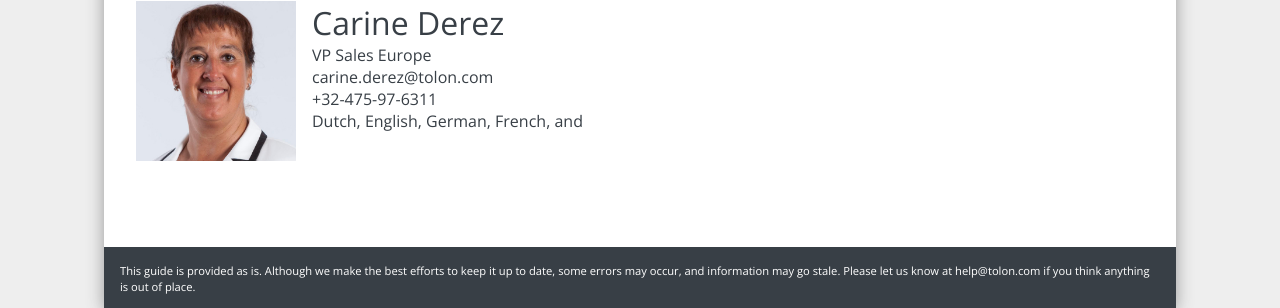
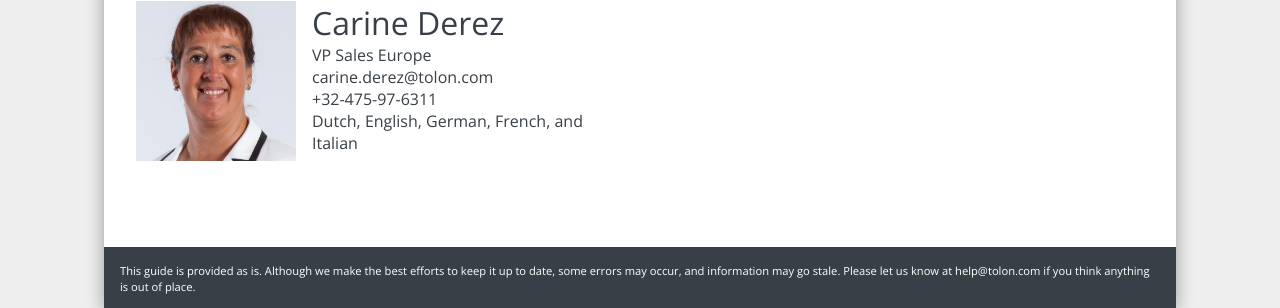
Before and after one commit to tolon-global/support.tolon.com, a Jekyll site: the page built from contacts/management/index.md, in a window 1280 px wide. Shown: the part 668-976 px from the top of the page. Built offline with Jekyll 4.4.1, drawn with Linux system fonts in a browser that asks for light colours.

Commit message:
it: Italian

```diff
--- a/_data/languages.yml
+++ b/_data/languages.yml
@@ -4,3 +4,4 @@ fr: French
 de: German
 dk: Danish
 nl: Dutch
+it: Italian
```
